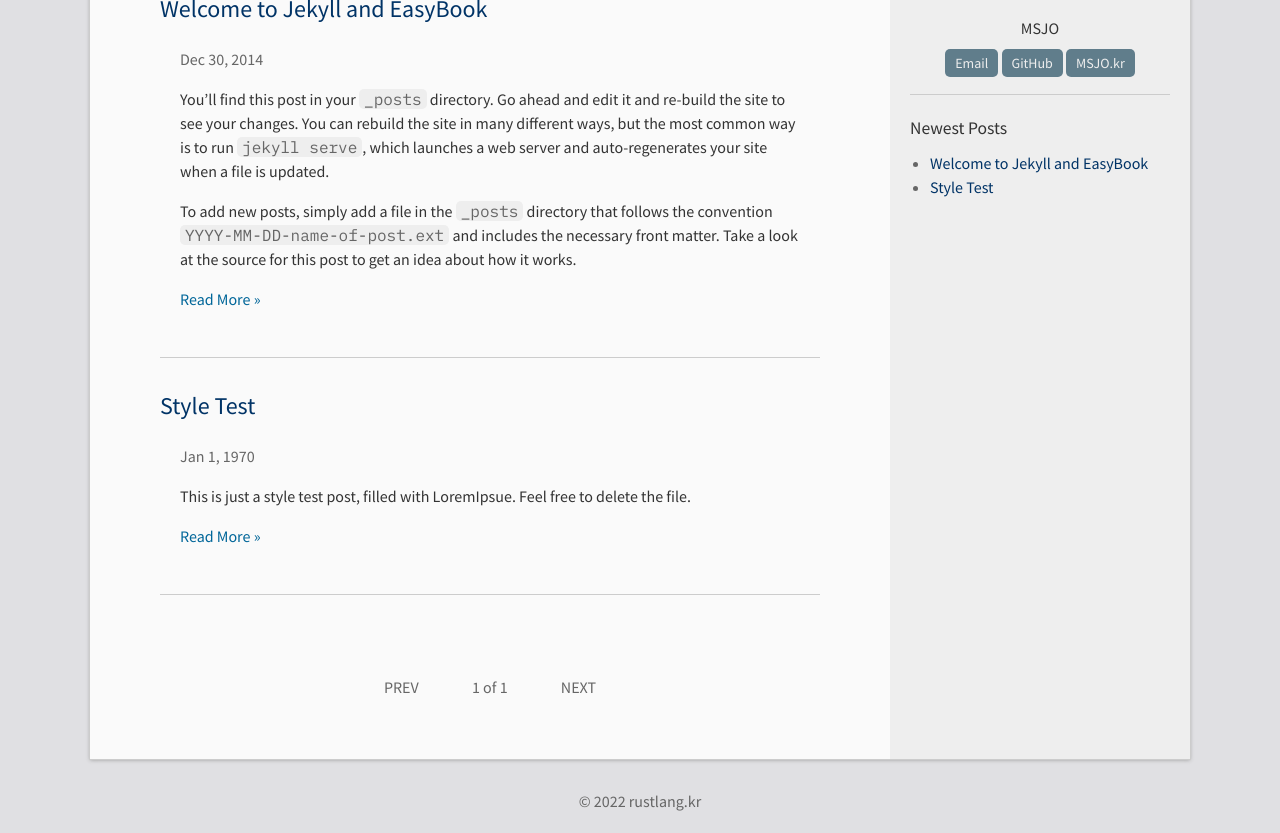
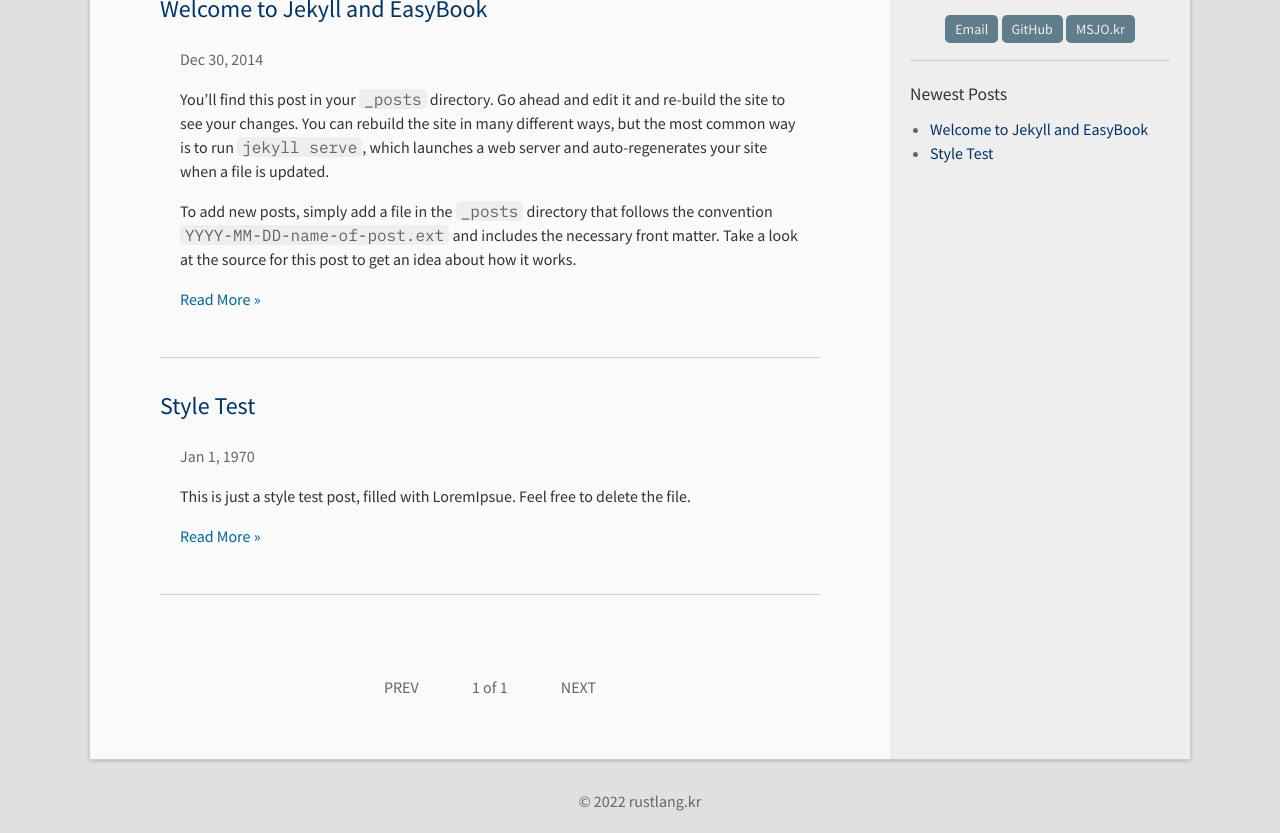
Before and after one commit to DebugJO/rustlang, a Jekyll site: the page built from index.html, in a window 1280 px wide, cut to the strip 261-1094 px from the top of the page. Built offline with Jekyll 4.4.1, drawn with Linux system fonts in a browser that asks for light colours; the list of posts is cut into pages by our own code.

Commit message:
Update sidebar.html

```diff
--- a/_includes/sidebar.html
+++ b/_includes/sidebar.html
@@ -1,6 +1,6 @@
 <div class="col-box col-box-author">
   <img class="avatar" src="{{ site.avatar }}" alt="{{ site.author }}">
-  <div class="col-box-title name">{{ site.author }}</div>
+  <!-- <div class="col-box-title name">{{ site.author }}</div> -->
   <p>{{ site.profile }}</p>
   <p class="contact">
     {% if site.github_username %}
```
